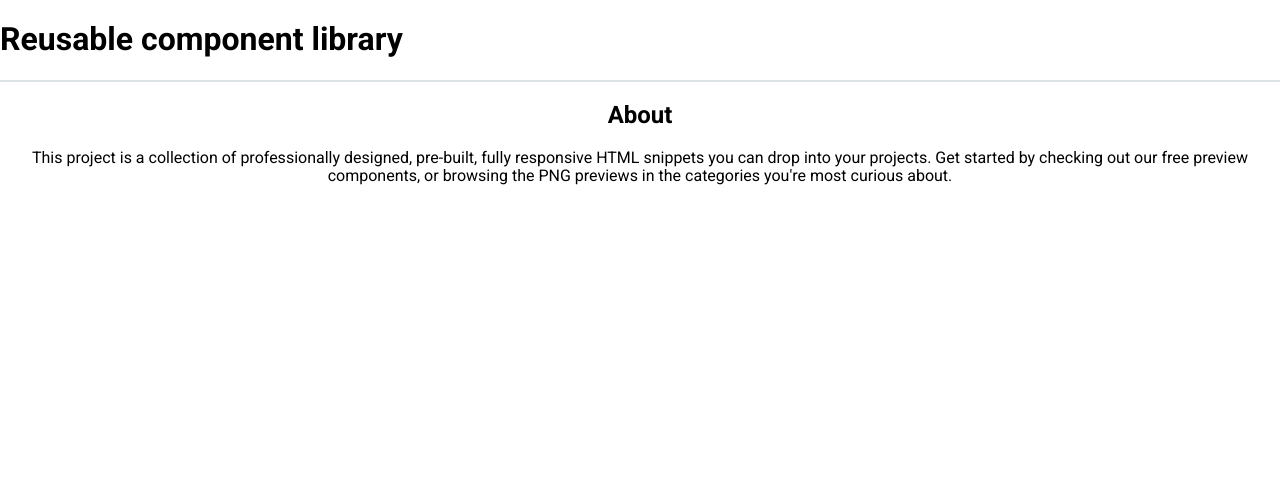
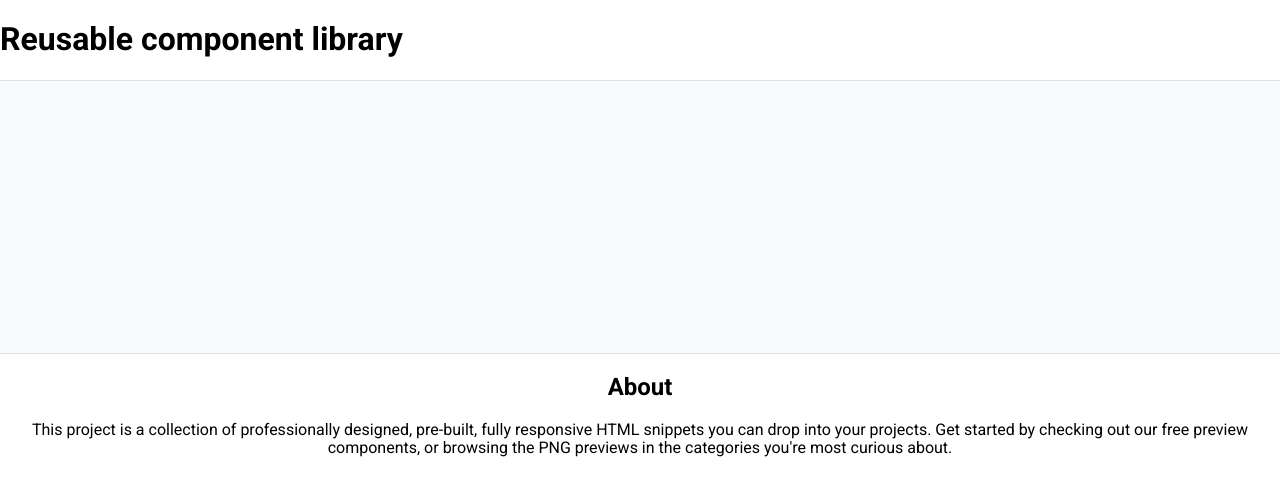
Before and after one commit to js-tasks-ru/htmlcss-20251006_smoki-mo, a website: page index.html in a window 1280 px wide. Drawn offline with Linux system fonts and the light colour scheme.

Commit message:
add styles for main-section

```diff
--- a/components/main-section/main-section.css
+++ b/components/main-section/main-section.css
@@ -1,3 +1,4 @@
 .main-section {
   background: #f9fafc;
+  padding: 68px 0 204px;
 }
```
